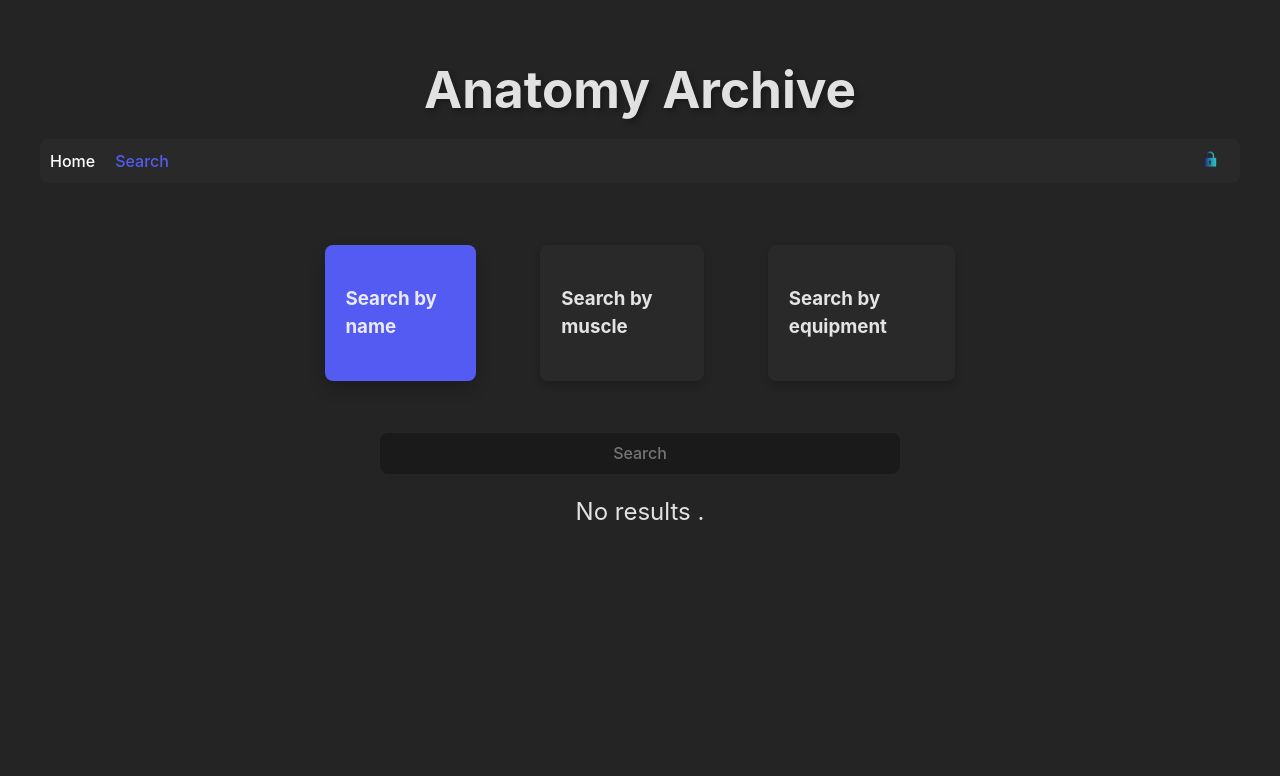
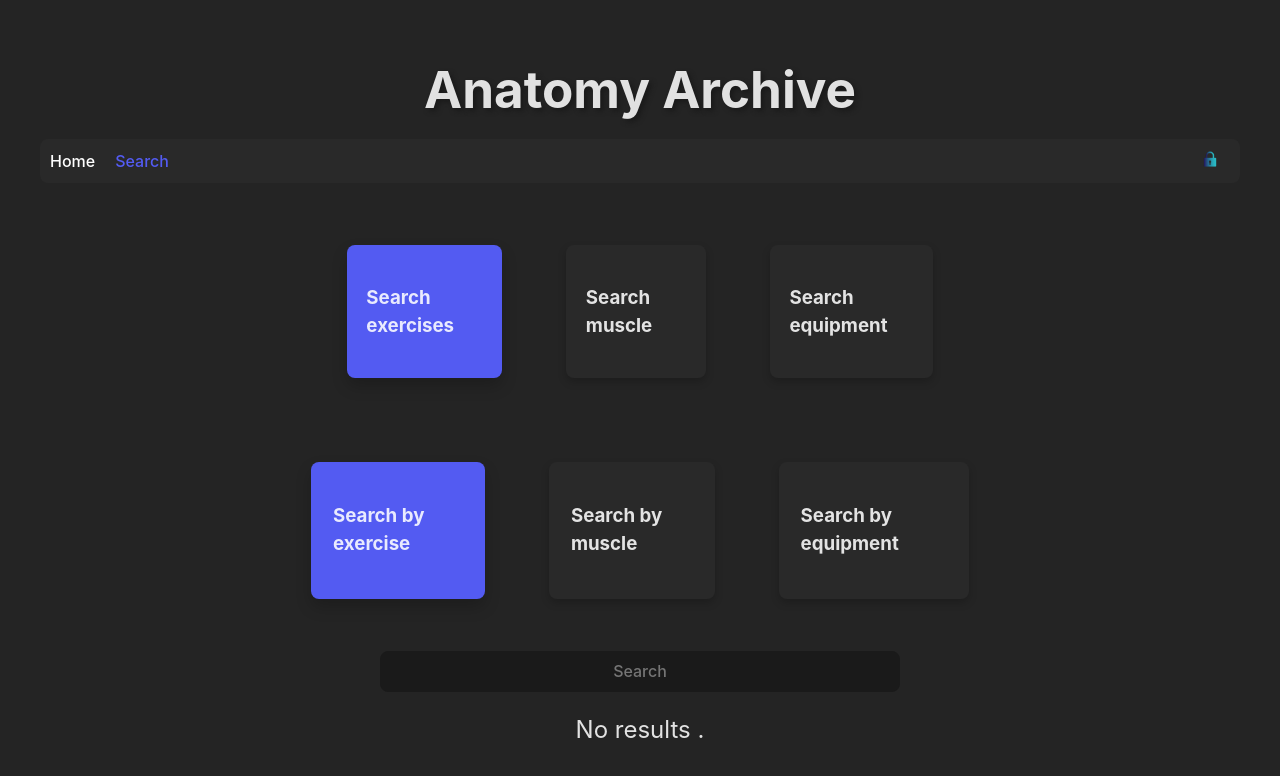
Before and after one commit to kotteletfisk/anatomy-archive-react, a React (Vite) app: page /search in a window 1280 px wide. Shown: the top 776 px of the page. Built offline with nearby package versions, Linux system fonts and the light colour scheme.

Commit message:
Search upgraded

```diff
--- a/src/components/Search.jsx
+++ b/src/components/Search.jsx
@@ -29,7 +29,7 @@ function Search() {
 
     return (
         <div className="container">
-            <SearchBar active={active} setActive={setActive} setSearchInput={setSearchInput}/>
+            <SearchBar active={active} setEntity={setEntity} setActive={setActive} setSearchInput={setSearchInput}/>
             <SearchResults results={results}/>
         </div>
      );
--- a/src/components/SearchBar.jsx
+++ b/src/components/SearchBar.jsx
@@ -1,16 +1,26 @@
 import { useState } from "react";
 
-function SearchBar({ active, setActive, setSearchInput }) {
-  const reset = {
-    name: "card",
+function SearchBar({ active, setEntity, setActive, setSearchInput }) {
+  const resetActive = {
+    byExercise: "card",
+    byMuscle: "card",
+    byEquipment: "card",
+  };
+  const resetEntity = {
+    exercise: "card",
     muscle: "card",
     equipment: "card",
   };
 
-  const [styles, setStyles] = useState({...reset, ["name"]: "card-active"});
+  const [activestyles, setActiveStyles] = useState({...resetActive, ["byExercise"]: "card-active"});
+  const [entityStyles, setEntityStyles] = useState({...resetEntity, ["exercise"]: "card-active"});
 
-  function manageStyle(name) {
-    setStyles((prevStyles) => ({ ...reset, [name]: "card-active" }));
+  function manageActiveStyle(name) {
+    setActiveStyles((prevStyles) => ({ ...resetActive, [name]: "card-active" }));
+  }
+
+  function manageEntityStyle(name) {
+    setEntityStyles((prevStyles) => ({ ...resetEntity, [name]: "card-active" }));
   }
 
   function updateInput(e) {
@@ -21,28 +31,58 @@ function SearchBar({ active, setActive, setSearchInput }) {
     <div className="container">
       <div className="card-container">
         <div
-          className={styles.name}
+          className={entityStyles.exercise}
+          onClick={() => {
+            setEntity("exercise");
+            manageEntityStyle("exercise");
+          }}
+        >
+          <h3>Search exercises</h3>
+        </div>
+        <div
+          className={entityStyles.muscle}
+          onClick={() => {
+            setEntity("muscle");
+            manageEntityStyle("muscle");
+          }}
+        >
+          <h3>Search muscle</h3>
+        </div>
+        <div
+          className={entityStyles.equipment}
+          onClick={() => {
+            setEntity("equipment");
+            manageEntityStyle("equipment");
+          }}
+        >
+          <h3>Search equipment</h3>
+        </div>
+      </div>
+
+      <div className="card-container">
+        <div
+          className={activestyles.byExercise}
           onClick={() => {
             setActive("byName");
-            manageStyle("name");
+            manageActiveStyle("byExercise");
           }}
         >
-          <h3>Search by name</h3>
+          <h3>Search by exercise</h3>
         </div>
         <div
-          className={styles.muscle}
+          className={activestyles.byMuscle}
           onClick={() => {
             setActive("byMuscle");
-            manageStyle("muscle");
+            manageActiveStyle("byMuscle");
           }}
         >
           <h3>Search by muscle</h3>
         </div>
         <div
-          className={styles.equipment}
+          className={activestyles.byEquipment}
           onClick={() => {
             setActive("byEquipment");
-            manageStyle("equipment");
+            manageActiveStyle("byEquipment");
           }}
         >
           <h3>Search by equipment</h3>
```
